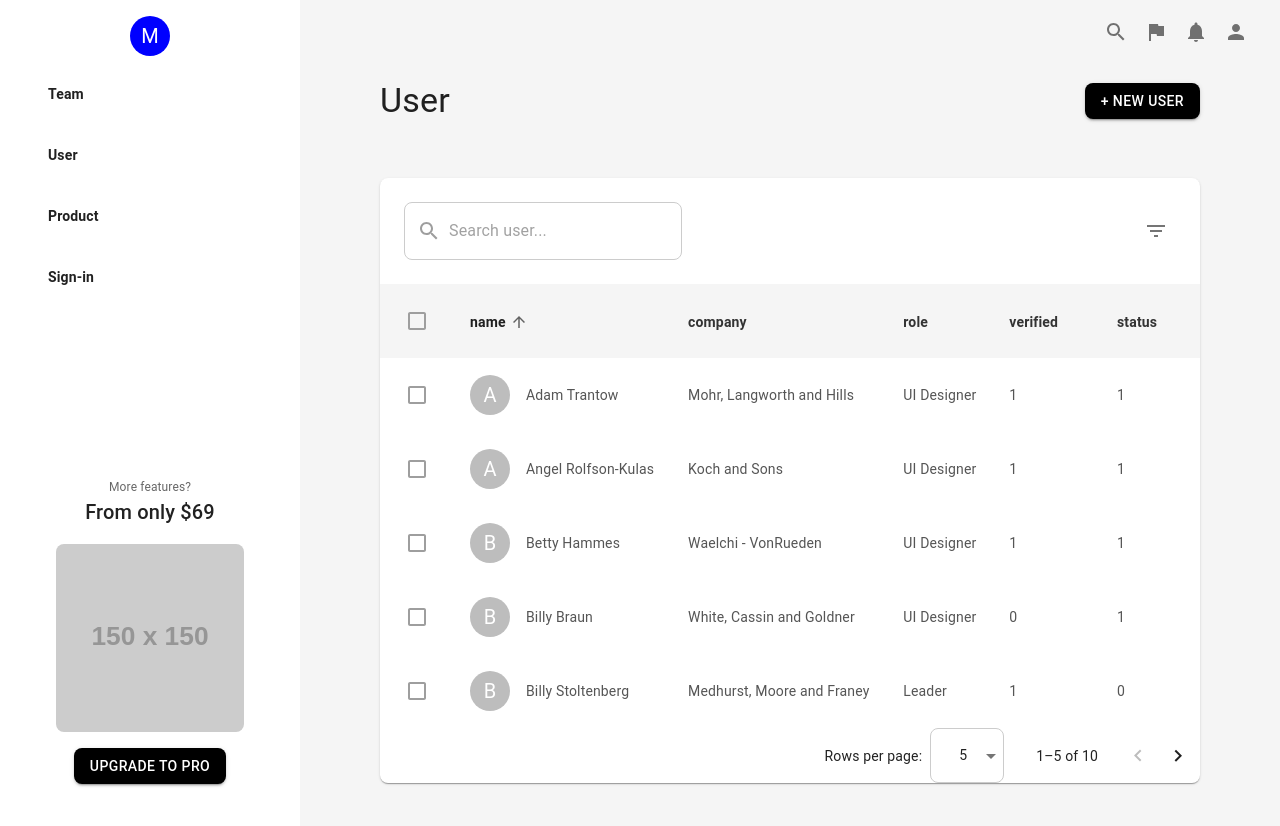
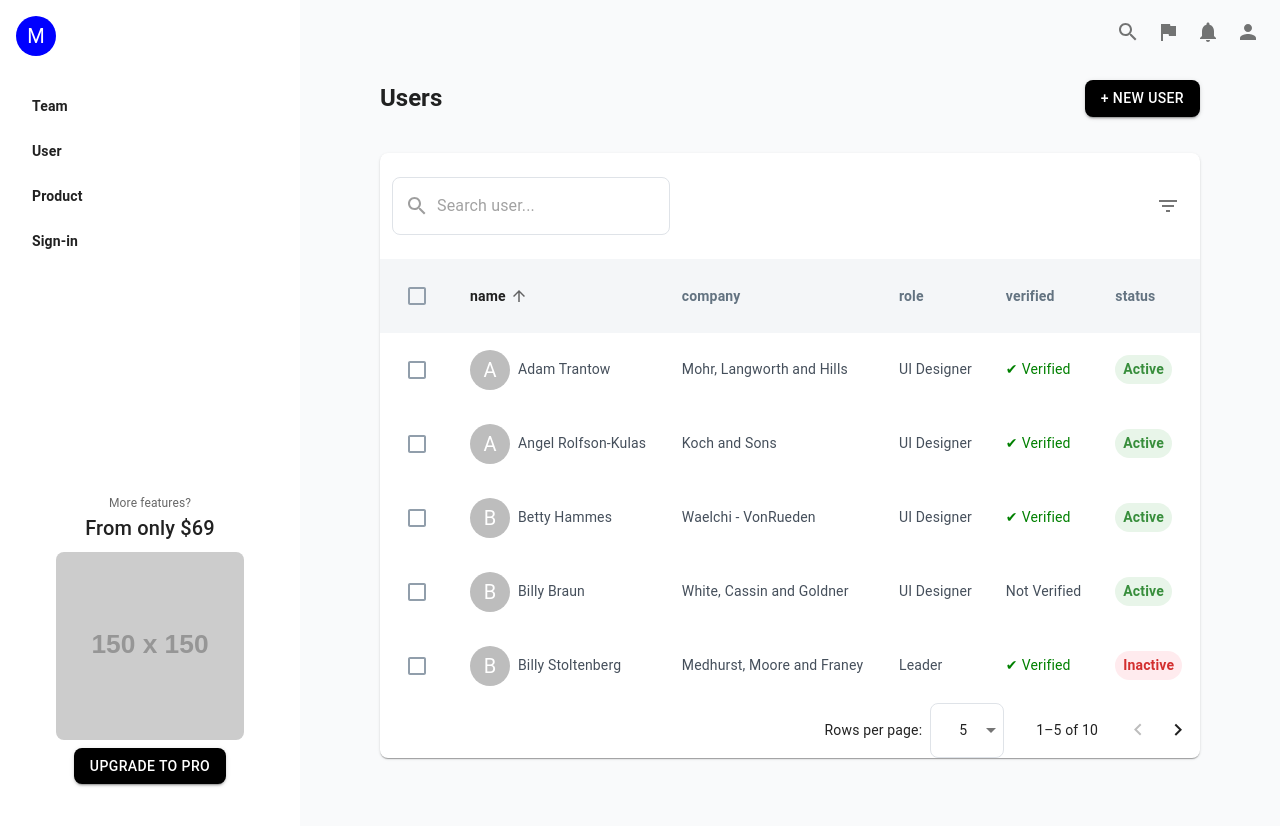
Before and after one commit to nitileo/Practice-MUI, a React (Vite) app: page / in a window 1280 px wide. Shown: the top 826 px of the page. Built offline with nearby package versions, Linux system fonts and the light colour scheme.

Commit message:
add_color_palette

```diff
--- a/src/Components/ProductCard.jsx
+++ b/src/Components/ProductCard.jsx
@@ -13,14 +13,9 @@ const ProductCard = ({ product }) => {
       {product.label && (
         <Chip
           label={product.label}
-          color="secondary"
           size="small"
           sx={{
-            position: "absolute",
-            top: 8,
-            right: 8,
             backgroundColor: product.label === "SALE" ? "#f50057" : "#4caf50",
-            color: "#fff",
           }}
         />
       )}
--- a/src/Components/Sidebar.jsx
+++ b/src/Components/Sidebar.jsx
@@ -1,3 +1,4 @@
+import React, { useState } from "react";
 import {
   Avatar,
   Box,
@@ -11,6 +12,14 @@ import {
 import { Link } from "react-router-dom";
 
 const Sidebar = () => {
+  const [activeIndex, setActiveIndex] = useState(null);
+  const navItems = [
+    { label: "Team", link: "/" },
+    { label: "User", link: "/" },
+    { label: "Product", link: "/product" },
+    { label: "Sign-in", link: "/login" },
+  ];
+
   return (
     <Box
       sx={{
@@ -28,38 +37,37 @@ const Sidebar = () => {
     >
       <Link to="/">
         <Avatar
-          sx={{ width: 40, height: 40, bgcolor: "blue", marginX: "auto" }}
+          sx={{ width: 40, height: 40, bgcolor: "blue",marginBottom:"20px" }}
         >
           M
         </Avatar>
       </Link>
       <List>
-        <ListItem>
-          <ListItemButton>
-            <ListItemText primary="Team" />
-          </ListItemButton>
-        </ListItem>
-        <Link to="/">
-          <ListItem>
-            <ListItemButton sx={{ borderRadius: 2 }}>
-              <ListItemText primary="User" />
-            </ListItemButton>
-          </ListItem>
-        </Link>
-        <Link to="/product">
-          <ListItem>
-            <ListItemButton sx={{ borderRadius: 2 }}>
-              <ListItemText primary="Product" />
-            </ListItemButton>
-          </ListItem>
-        </Link>
-        <Link to="/login">
-          <ListItem>
-            <ListItemButton sx={{ borderRadius: 2 }}>
-              <ListItemText primary="Sign-in" />
-            </ListItemButton>
-          </ListItem>
-        </Link>
+        {navItems.map((item, index) => (
+          <Link
+            to={item.link}
+            key={index}
+            style={{ textDecoration: "none", color: "inherit" }}
+          >
+            <ListItem disablePadding>
+              <ListItemButton
+                onClick={() => setActiveIndex(index)} // Set the active button
+                sx={{
+                  borderRadius: 2,
+                  backgroundColor: activeIndex === index ? "#eff4fe" : "inherit",
+                  color: activeIndex === index ? "#2a7df3" : "inherit",
+                  "&:hover": {
+                    backgroundColor: activeIndex === index
+                      ? "#cedeff"
+                      : "#f5f5f5",
+                  },
+                }}
+              >
+                <ListItemText primary={item.label} />
+              </ListItemButton>
+            </ListItem>
+          </Link>
+        ))}
       </List>
       <Box sx={{ mt: "auto", textAlign: "center" }}>
         <Typography variant="body2" color="textSecondary" sx={{ mt: 2 }}>
--- a/src/Layout/Layout.jsx
+++ b/src/Layout/Layout.jsx
@@ -13,7 +13,7 @@ const Layout = () => {
         flexDirection="column"
         sx={{
           marginLeft: "300px", // Space for the fixed sidebar
-          backgroundColor: "#f5f5f5",
+          backgroundColor: "#f9fafb",
           minHeight: "100vh",
         }}
       >
--- a/src/main.jsx
+++ b/src/main.jsx
@@ -1,4 +1,3 @@
-import { StrictMode } from "react";
 import { createRoot } from "react-dom/client";
 import "./index.css";
 import App from "./App.jsx";
--- a/src/pages/Login.jsx
+++ b/src/pages/Login.jsx
@@ -20,19 +20,23 @@ const Login = () => {
         display: "flex",
         justifyContent: "center",
         alignItems: "center",
-        bgcolor: "linear-gradient(to right, #f8f9fa, #e0e0e0)",
+        backgroundColor: "linear-gradient(to right, #f8f9fa, #df8c5b)",
         px: 2,
       }}
     >
       <Box
         sx={{
           maxWidth: 400,
+          minHeight: 534,
           width: "100%",
           bgcolor: "white",
           borderRadius: 2,
           boxShadow: 3,
-          p: 3,
+          padding: "40px 24px",
           textAlign: "center",
+          display: "flex",
+          flexDirection: "column",
+          justifyContent: "space-evenly",
         }}
       >
         <Typography variant="h5" fontWeight="bold" mb={1}>
@@ -48,13 +52,6 @@ const Login = () => {
             placeholder="Email address"
             disableUnderline
             defaultValue="hello@gmail.com"
-            sx={{
-              border: "1px solid #ccc",
-              borderRadius: 2,
-              px: 1.5,
-              py: 1,
-              mb: 2,
-            }}
           />
           <Box
             sx={{
@@ -64,12 +61,15 @@ const Login = () => {
               mb: 2,
             }}
           >
-            <Typography variant="body2">Forgot password?</Typography>
+            <Typography variant="body2" marginTop="4px">
+              Forgot password?
+            </Typography>
           </Box>
           <Input
             fullWidth
             type="password"
             placeholder="Password"
+            defaultValue={"123456"}
             disableUnderline
             sx={{
               position: "relative",
--- a/src/pages/Product.jsx
+++ b/src/pages/Product.jsx
@@ -5,16 +5,15 @@ import { Grid2 } from "@mui/material";
 import ProductCard from "../Components/ProductCard";
 import { products } from "../data/data";
 
-
 const ProductGrid = () => {
   return (
-    <Box p={3}>
-      <Typography variant="h5" fontWeight="bold" mb={3}>
+    <Box sx={{ padding: "16px 40px" }}>
+      <Typography variant="h5" fontWeight="bold" mb={3} paddingLeft={10}>
         Products
       </Typography>
-      <Grid2 container spacing={2} sx={{ p: 3 }}>
+      <Grid2 container spacing={3} sx={{ padding: "16px 40px" }}>
         {products.map((product, index) => (
-          <Grid2 item xs={12} sm={6} md={4} lg={4} key={index}>
+          <Grid2 item xs={12} sm={6} md={4} lg={3} key={index}>
             <ProductCard product={product} />
           </Grid2>
         ))}
--- a/src/pages/User.jsx
+++ b/src/pages/User.jsx
@@ -219,8 +219,8 @@ export default function EnhancedTable() {
   return (
     <Box sx={{ width: "100%", paddingX: "40px", paddingY: "16px" }}>
       <Box display="flex" alignItems="center" mb={5} sx={{ paddingX: "40px" }}>
-        <Typography variant="h4" flexGrow={1}>
-          User
+        <Typography variant="h5" fontWeight="bold" flexGrow={1}>
+          Users
         </Typography>
         <Button variant="contained" color="inherit">
           + New user
@@ -280,8 +280,53 @@ export default function EnhancedTable() {
                       </TableCell>
                       <TableCell>{row.company}</TableCell>
                       <TableCell>{row.role}</TableCell>
-                      <TableCell>{row.verified}</TableCell>
-                      <TableCell>{row.status}</TableCell>
+                      <TableCell>
+                        {row.verified === 1 ? (
+                          <Box
+                            sx={{
+                              display: "flex",
+                              alignItems: "center",
+                              gap: 1,
+                              color: "green",
+                            }}
+                          >
+                            <span>✔</span> Verified
+                          </Box>
+                        ) : (
+                          "Not Verified"
+                        )}
+                      </TableCell>
+                      <TableCell>
+                        {row.status === 1 ? (
+                          <Box
+                            sx={{
+                              display: "inline-block",
+                              padding: "4px 8px",
+                              borderRadius: "16px",
+                              backgroundColor: "#e8f5e9",
+                              color: "#388e3c",
+                              fontWeight: "bold",
+                              textAlign: "center",
+                            }}
+                          >
+                            Active
+                          </Box>
+                        ) : (
+                          <Box
+                            sx={{
+                              display: "inline-block",
+                              padding: "4px 8px",
+                              borderRadius: "16px",
+                              backgroundColor: "#ffebee",
+                              color: "#d32f2f",
+                              fontWeight: "bold",
+                              textAlign: "center",
+                            }}
+                          >
+                            Inactive
+                          </Box>
+                        )}
+                      </TableCell>
                     </TableRow>
                   );
                 })}
--- a/src/theme/globalTheme.js
+++ b/src/theme/globalTheme.js
@@ -1,6 +1,32 @@
 import { createTheme } from "@mui/material/styles";
 
 const theme = createTheme({
+  spacing: 4,
+  palette: {
+    primary: {
+      lighter: "#D0ECFE",
+      light: "#73BAFB",
+      main: "#1877F2",
+      dark: "#0C44AE",
+      darker: "#042174",
+    },
+    gray: {
+      50: "#FCFDFD",
+      100: "#F9FAFB",
+      200: "#F4F6F8",
+      300: "#DFE3E8",
+      400: "#C4CDD5",
+      500: "#919EAB",
+      600: "#637381",
+      700: "#454F5B",
+      800: "#1C252E",
+      900: "#141A21",
+    },
+    common: {
+      black: "#000000",
+      white: "#FFFFFF",
+    },
+  },
   components: {
     MuiTable: {
       styleOverrides: {
@@ -11,59 +37,59 @@ const theme = createTheme({
     },
     MuiTableRow: {
       styleOverrides: {
-        root: {
-          backgroundColor: "#fff",
+        root: ({theme})=>({
+          backgroundColor: theme.palette.common.white,
           "&:hover": {
-            backgroundColor: "#f5f5f5",
+            backgroundColor: theme.palette.gray[50],
           },
-        },
+        }),
       },
     },
     MuiTableCell: {
       styleOverrides: {
-        root: {
+        root:({theme}) =>({
           borderBottom: "none",
-          padding: "16px",
+          padding: theme.spacing(4),
           textAlign: "left",
-        },
-        head: {
-          backgroundColor: "#f5f5f5",
-          color: "#333",
+        }),
+        head:({theme})=> ({
+          backgroundColor: theme.palette.gray[200],
+          color: theme.palette.gray[600],
           fontWeight: "bold",
-        },
-        body: {
-          color: "#555",
-        },
+        }),
+        body: ({theme})=>({
+          color: theme.palette.gray[700],
+        }),
       },
     },
     MuiCheckbox: {
       styleOverrides: {
-        root: {
-          color: "#9e9e9e",
+        root:({theme})=> ({
+          color: theme.palette.gray[500],
           "&.Mui-checked": {
-            color: "#1976d2",
+            color: theme.palette.primary.main,
           },
-        },
+        }),
       },
     },
     MuiButton: {
       styleOverrides: {
-        contained: {
-          backgroundColor: "black",
-          color: "#fff",
-        },
-        root: {
+        contained:({theme}) => ({
+          backgroundColor: theme.palette.common.black,
+          color: theme.palette.common.white,
+        }),
+        root:{
           borderRadius: "8px",
         },
       },
     },
     MuiInputBase: {
       styleOverrides: {
-        root: {
-          padding: "12px",
-          border: "1px solid #ccc",
+        root:({theme})=>({
+          padding: theme.spacing(3),
+          border: `1px solid ${theme.palette.gray[300]}`,
           borderRadius: "8px",
-        },
+        }),
       },
     },
     MuiCard: {
@@ -88,9 +114,9 @@ const theme = createTheme({
     },
     MuiCardContent: {
       styleOverrides: {
-        root: {
-          padding: "16px",
-        },
+        root:({theme})=>({
+          padding: theme.spacing(4),
+        }),
       },
     },
     MuiTypography: {
@@ -106,14 +132,18 @@ const theme = createTheme({
     },
     MuiChip: {
       styleOverrides: {
-        root: {
+        root:({theme})=> ({
           position: "absolute",
           top: 8,
           right: 8,
-          color: "#fff",
-        },
-        colorSecondary: {
-          backgroundColor: "#4caf50",
+          color: theme.palette.common.white,
+        }),
+      },
+    },
+    MuiListItemButton: {
+      styleOverrides: {
+        root: {
+          borderRadius: 2,
         },
       },
     },
```
